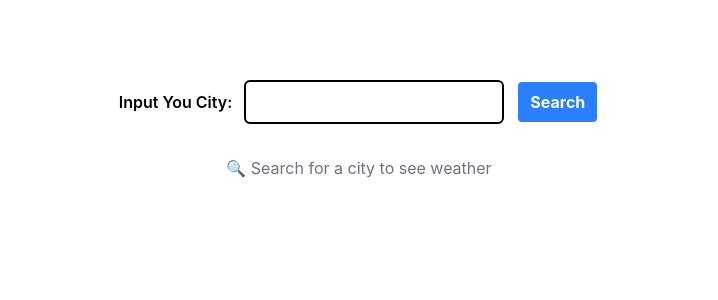
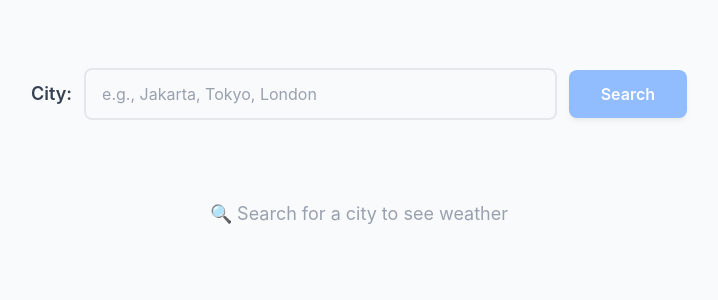
Before and after one commit to Sheyon565/WeatherApp, a React (Vite) app: page / in a window 1280 px wide. Shown: the top 300 px of the page, without its empty margins (281-999 px from the left). Built offline with nearby package versions, Linux system fonts and the light colour scheme; no server answers.

Commit message:
Changing the website looks

```diff
--- a/src/App.jsx
+++ b/src/App.jsx
@@ -47,36 +47,41 @@ function App() {
     }, [submitedCity])
 
     return (
-        <div
-            className="md:p-10 min-h-screen">
-            <div className="flex items-center flex-col p-5 gap-3 min-w-full">
+        <div className="min-h-screen bg-gray-50">
+            <div className="container mx-auto px-4 py-6 md:py-5 max-w-6xl">
+                <div className="md:p-10 min-h-screen">
+                    <div className="flex items-center flex-col gap-6 w-full">
                         <SearchForm onSubmit={setSubmitedCity} />
 
                         {loading && (
                             <div className="flex items-center justify-center p-4">
                                 <div className="animate-spin rounded-full h-8 w-8 border-b-2 border-blue-500"></div>
-                        <p className="ml-2">
+                                <p className="ml-2 text-gray-600">
                                     Fetching Weather...
                                 </p>
                             </div>
                         )}
                         {weather && !error ? (
-                    <div className="flex flex-col gap-2">
+                            <div className="w-full max-w-4xl space-y-6">
                                 <WeatherDisplay weather={weather} bgColor={getBgColor(weather)} />
                                 <ForecastDisplay forecast={forecast} />
                             </div>
                         ) : error ?
                             (
-                        <div>
-                            <p>❌ {error === 'city not found' ? 'City not found. Please check spelling' : error}</p>
+                                <div className="bg-red-50 border border-red-200 rounded-lg p-4 text-center">
+                                    <p className="text-red-600">❌ {error === 'city not found' ? 'City not found. Please check spelling' : error}</p>
                                 </div>
                             ) :
                             (
-                        <p className="text-gray-500">
+                                <div className="text-center py-12">
+                                    <p className="text-gray-400 text-lg">
                                         🔍 Search for a city to see weather
                                     </p>
+                                </div>
                             )
                         }
+                    </div>
+                </div>
             </div>
         </div>
     )
--- a/src/components/ForecastDisplay.jsx
+++ b/src/components/ForecastDisplay.jsx
@@ -1,7 +1,7 @@
 export default function ForecastDisplay({ forecast }) {
     return (
-        <div>
-            <h2 className="text-xl font-bold mb-4">
+        <div className="mt-8">
+            <h2 className="text-2xl font-bold mb-6 text-gray-800 border-b-2 border-gray-200 pb-2">
                 5-Day Forecast
             </h2>
             <ForecastDetails forecast={forecast} />
@@ -11,20 +11,28 @@ export default function ForecastDisplay({ forecast }) {
 
 function ForecastDetails({ forecast }) {
     return (
-        <div className="grid grid-cols-2 sm:grid-cols-3 gap-3 justify-items-ceter" >
+        <div className="grid grid-cols-2 sm:grid-cols-3 md:grid-cols-5 gap-4">
             {forecast && forecast.map((item, index) => {
                 const day = new Date(item.dt * 1000).toLocaleDateString('en', { weekday: 'short' })
                 return (
                     <div key={index}
-                        className="flex flex-col justify-between p-4 gap-3 bg-white/50 rounded-lg rounded-xl shadow-md hover:shadow-xl transition-shadow items-center"
+                        className="bg-white/80 backdrop-blur-sm rounded-xl shadow-md
+                                 hover:shadow-xl transition-all duration-300
+                                 p-4 flex flex-col items-center
+                                 border border-gray-100"
                     >
-                        <p className="self-start">{day}</p>
+                        <p className="font-semibold text-gray-700 mb-2">{day}</p>
                         <img
-                            src={`https://openweathermap.org/img/wn/${item.weather[0].icon}@4x.png`}
+                            src={`https://openweathermap.org/img/wn/${item.weather[0].icon}@2x.png`}
                             alt={item.weather[0].description}
-                            className="bg-teal-500 rounded-full w-24 h-24"
+                            className="w-16 h-16 md:w-20 md:h-20 mb-2"
                         />
-                        <p className="text-lg font-semibold self-start">{item.main.temp} &deg;C</p>
+                        <p className="text-xl font-bold text-gray-800">
+                            {Math.round(item.main.temp)}°C
+                        </p>
+                        <p className="text-xs text-gray-500 capitalize mt-1">
+                            {item.weather[0].description}
+                        </p>
                     </div>
                 )
             })}
--- a/src/components/SearchForm.jsx
+++ b/src/components/SearchForm.jsx
@@ -8,30 +8,37 @@ export default function SearchForm({ onSubmit }) {
     }
 
     return (
-        <form action=""
-            onSubmit={handleSubmit}
-            className="p-5 "
-        >
+        <form onSubmit={handleSubmit} className="w-full max-w-2xl">
+            <div className="flex flex-col sm:flex-row items-center gap-3 p-2">
                 <label
                     htmlFor="searchBar"
-                className="mr-3 font-semibold"
+                    className="text-gray-700 font-semibold text-lg whitespace-nowrap"
                 >
-                Input You City:
+                    City:
                 </label>
                 <input
                     type="text"
-                name="searchBar"
                     id="searchBar"
                     value={city}
                     onChange={(event) => setCity(event.target.value)}
-                className="border-2 rounded-md mr-3 py-2 px-1"
+                    placeholder="e.g., Jakarta, Tokyo, London"
+                    className="flex-1 w-full px-4 py-3 border-2 border-gray-200 rounded-lg
+                             focus:border-blue-400 focus:outline-none
+                             text-gray-700 placeholder-gray-400
+                             transition-colors duration-200"
                 />
                 <button
-                className="px-3 py-2 border-2 rounded-md text-white font-bold
-                    bg-blue-500 hover:bg-blue-600"
+                    type="submit"
+                    className="w-full sm:w-auto px-8 py-3 bg-blue-500 text-white font-semibold
+                             rounded-lg hover:bg-blue-600
+                             transition-colors duration-200
+                             shadow-md hover:shadow-lg
+                             disabled:opacity-50 disabled:cursor-not-allowed"
+                    disabled={!city.trim()}
                 >
                     Search
                 </button>
+            </div>
         </form>
     )
 }
--- a/src/components/WeatherDisplay.jsx
+++ b/src/components/WeatherDisplay.jsx
@@ -1,15 +1,17 @@
 export default function WeatherDisplay({ weather, bgColor }) {
     return (
-        <div className={`${bgColor} rounded-xl shadow-lg p-6 max-w-md w-full`}>
-            <h1 className="font-bold text-2xl mb-4 border-b pb-2">
+        <div className={`${bgColor} rounded-2xl shadow-xl p-6 md:p-8 w-full transition-colors duration-300`}>
+            <h1 className="font-bold text-3xl md:text-4xl mb-6 border-b-2 border-gray-200 pb-3">
                 {weather.name}
             </h1>
-            <div className="flex gap-5">
-                <div className="flex-shrink-0">
+            <div className="flex flex-col md:flex-row gap-6 md:gap-8">
+                <div className="flex justify-center md:justify-start">
                     <img
                         src={`https://openweathermap.org/img/wn/${weather.weather[0].icon}@4x.png`}
                         alt={weather.weather[0].description}
-                        className="bg-teal-500 rounded-full w-24 h-24"
+                        className="w-32 h-32 md:w-28 md:h-28 lg:w-32 lg:h-32
+                                 bg-teal-500 rounded-full p-2
+                                 shadow-l"
                     />
                 </div>
 
@@ -21,29 +23,41 @@ export default function WeatherDisplay({ weather, bgColor }) {
 
 function WeatherDetails({ weather }) {
     return (
-        <div className="space-y-3">
-            {/* Temperature section */}
-            <div className="flex items-baseline gap-2">
-                <span className="text-3xl font-bold">{weather.main.temp}°C</span>
-                <span className="text-gray-600">Feels like {weather.main.feels_like}°C</span>
+        <div className="flex-1 space-y-4">
+            {/* Temperature - center on mobile, left on desktop */}
+            <div className="text-center md:text-left">
+                <span className="text-4xl md:text-5xl font-bold">{weather.main.temp}°C</span>
+                <span className="text-gray-600 ml-2 text-lg">Feels like {weather.main.feels_like}°C</span>
             </div>
 
-            {/* Condition with better styling */}
-            <p className="text-gray-600 capitalize text-lg">
+            {/* Condition */}
+            <p className="text-gray-600 capitalize text-xl text-center md:text-left">
                 {weather.weather[0].description}
             </p>
 
-            {/* Details grid - 2 columns */}
-            <div className="grid grid-cols-2 gap-2 text-sm">
-                <div>💧 Humidity: {weather.main.humidity}%</div>
-                <div>💨 Wind: {weather.wind.speed} m/s</div>
-                <div>🌅 Sunrise: {new Date(weather.sys.sunrise * 1000).toLocaleTimeString()}</div>
-                <div>🌇 Sunset: {new Date(weather.sys.sunset * 1000).toLocaleTimeString()}</div>
+            {/* Details grid - responsive columns */}
+            <div className="grid grid-cols-1 sm:grid-cols-2 gap-4 text-base bg-white/30 p-4 rounded-xl">
+                <div className="flex items-center gap-2">
+                    <span className="text-2xl">💧</span>
+                    <span>Humidity: {weather.main.humidity}%</span>
+                </div>
+                <div className="flex items-center gap-2">
+                    <span className="text-2xl">💨</span>
+                    <span>Wind: {weather.wind.speed} m/s</span>
+                </div>
+                <div className="flex items-center gap-2">
+                    <span className="text-2xl">🌅</span>
+                    <span>Sunrise: {new Date(weather.sys.sunrise * 1000).toLocaleTimeString()}</span>
+                </div>
+                <div className="flex items-center gap-2">
+                    <span className="text-2xl">🌇</span>
+                    <span>Sunset: {new Date(weather.sys.sunset * 1000).toLocaleTimeString()}</span>
+                </div>
             </div>
 
-            {/* Coordinates - subtle */}
-            <div className="text-xs text-gray-400 border-t pt-2">
-                📍 {weather.coord.lon.toFixed(2)}, {weather.coord.lat.toFixed(2)}
+            {/* Coordinates */}
+            <div className="text-sm text-gray-500 border-t border-gray-200 pt-3 text-center md:text-left">
+                📍 {weather.coord.lon.toFixed(2)}°, {weather.coord.lat.toFixed(2)}°
             </div>
         </div>
     )
```
Lines whose indentation alone changed are shown as unchanged.
